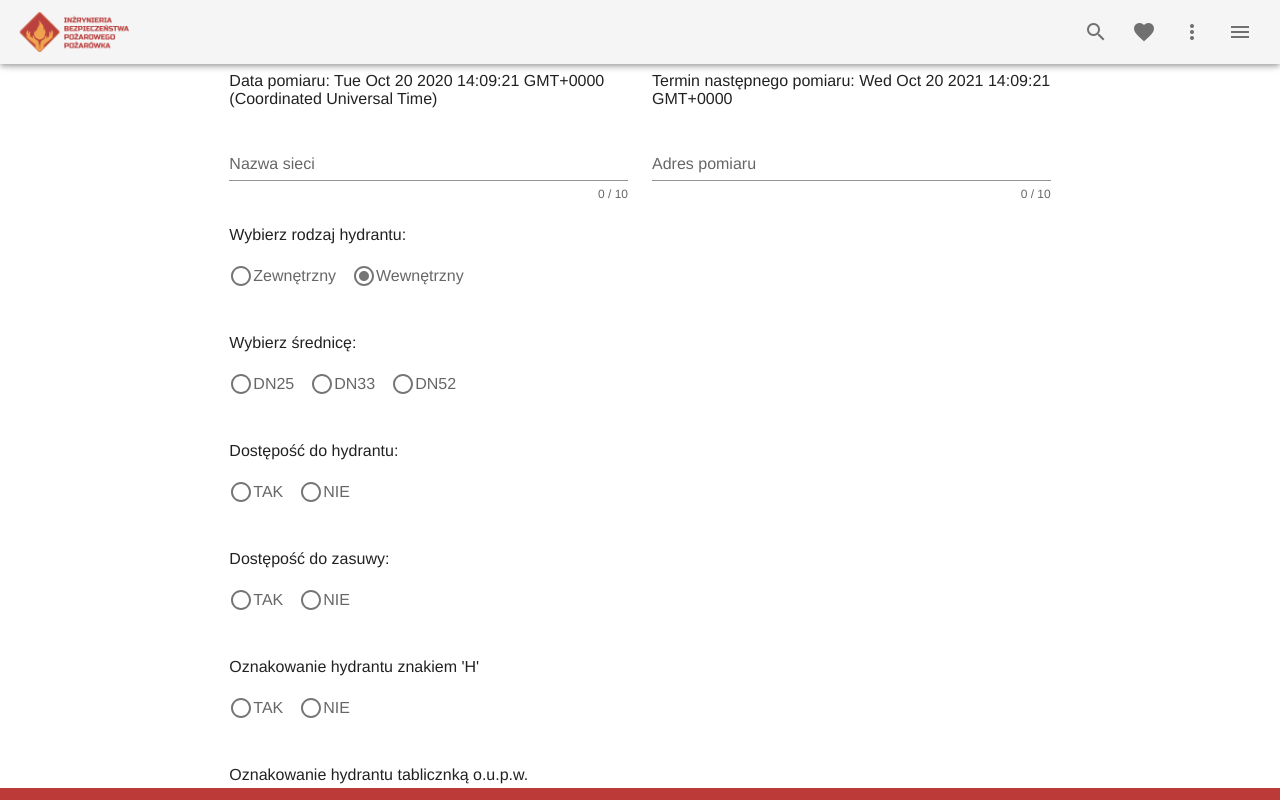
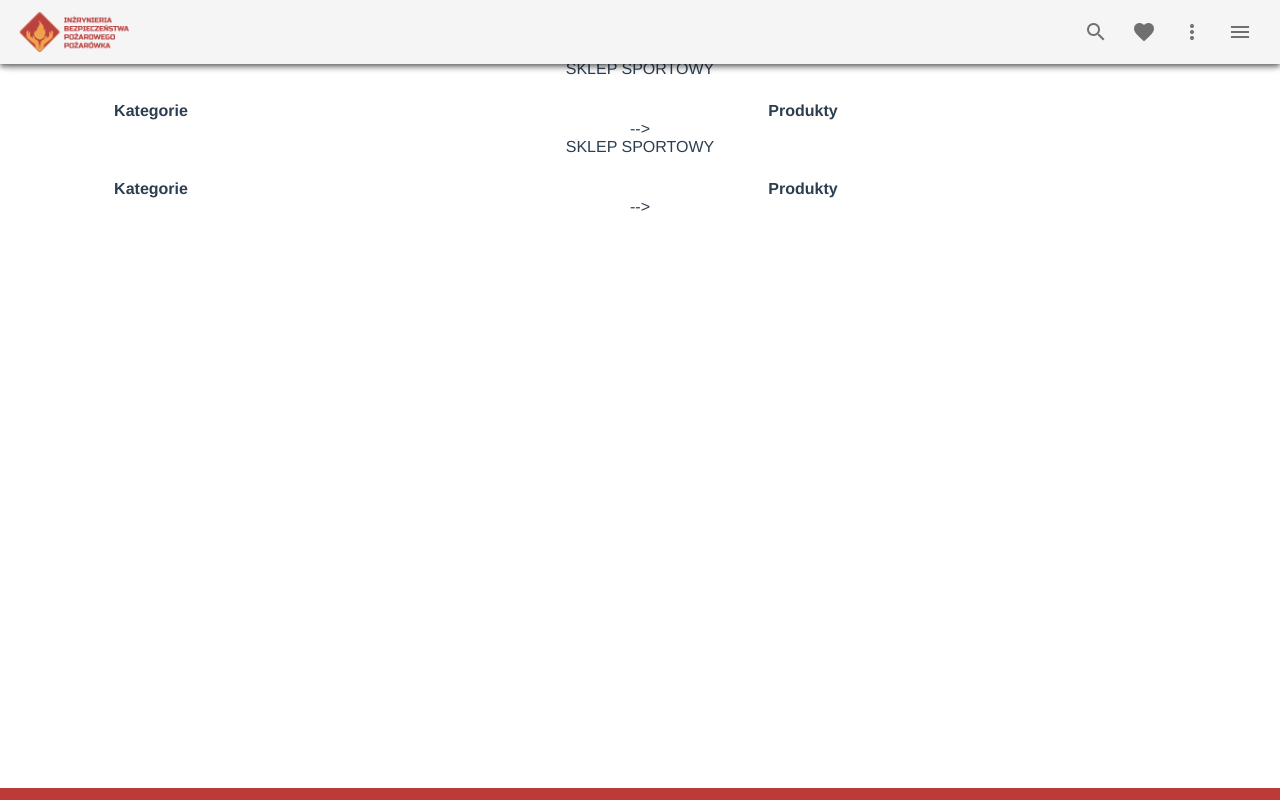
Before and after one commit to abramovvicz/said-front, a Vue app: page / in a window 1280 px wide. Shown: the top 800 px of the page. Built offline with nearby package versions, Linux system fonts and the light colour scheme.

Commit message:
add vuerout

```diff
--- a/package.json
+++ b/package.json
@@ -14,7 +14,9 @@
     "moment": "^2.29.1",
     "vue": "^2.6.12",
     "vue-axios": "^2.1.5",
-    "vuetify": "^2.3.16"
+    "vue-router": "^3.4.9",
+    "vuetify": "^2.3.16",
+    "vuex": "^3.5.1"
   },
   "devDependencies": {
     "@mdi/font": "^5.8.55",
--- a/src/App.vue
+++ b/src/App.vue
@@ -1,25 +1,29 @@
 <template>
   <div id="app">
-    <!-- <img alt="Vue logo" src="./assets/logo.png"> -->
+
+    <!-- <img alt="Vue logo" src="./assets/logo.png">-->
     <Header msg="header" />
-    <Content msg="content"/>
-
-    <Footer msg="footer"/>
+    <!-- <Content msg="content"/> -->
+    <router-view/>
+    <TestComponent/>
+    <Footer msg="footer"/> -->
   </div>
 </template>
 
 <script>
 
 import Footer from './components/Footer'
-import Content from './components/Content'
+// import Content from './components/Content'
 import Header from './components/Header'
+import TestComponent from './components/TestComponent'
 
 export default {
   name: 'App',
   components: {
     Footer,
-    Content,
-    Header
+    // Content,
+    Header,
+    TestComponent
 
   }
 }
--- /dev/null
+++ b/src/components/TestComponent.vue
@@ -0,0 +1,17 @@
+<template>
+  <div class="container-fluid">
+    <div class="row">
+      <div class="col bg-dark text-white">
+        <a class="navbar-brand">SKLEP SPORTOWY</a>
+      </div>
+    </div>
+    <div class="row">
+      <div class="col-3 bg-info p-2">
+        <h4 class="text-white m-2">Kategorie</h4>
+      </div>
+      <div class="col-9 bg-success p-2">
+        <h4 class="text-white m-2">Produkty</h4>
+      </div>
+    </div>
+  </div>
+</template>
--- /dev/null
+++ b/src/router/index.js
@@ -0,0 +1,17 @@
+import Vue from "vue";
+import VueRouter from "vue-router";
+import Measurement from "../components/Measurement";
+import App from "../App";
+import Measurements from "../components/Measurements";
+Vue.use(VueRouter);
+
+
+export default new VueRouter({
+    mode: "history",
+    routes: [
+    { path: "/", component: App },
+    { path: "/measurement", component: Measurement },
+    { path: "/measurements", component: Measurements },
+    { path: "*", redirect: "/"}
+    ]
+    })
--- /dev/null
+++ b/src/store/index.js
@@ -0,0 +1,22 @@
+import Vue from 'vue'
+import Vuex from 'vuex'
+// import api from '../../axios-auth.js'
+
+
+Vue.use(Vuex)
+
+const testData = [];
+for (let i = 1; i <= 10; i++) {
+testData.push({
+id: i, name: `Produkt #${i}`, category: `Kategoria ${i % 3}`,
+description: `To jest Produkt #${i}`, price: i * 50
+})
+}
+
+export default new Vuex.Store({
+    strict:true,
+    state:{
+        idAddress:"http://localhost:9092",
+        products:testData
+    }
+})
```
Also changed, not shown: src/main.js (+6 -2 lines), src/store/store.js (deleted, +0 -14 lines), 1 other file (tests, documents, lock files or other folders).
